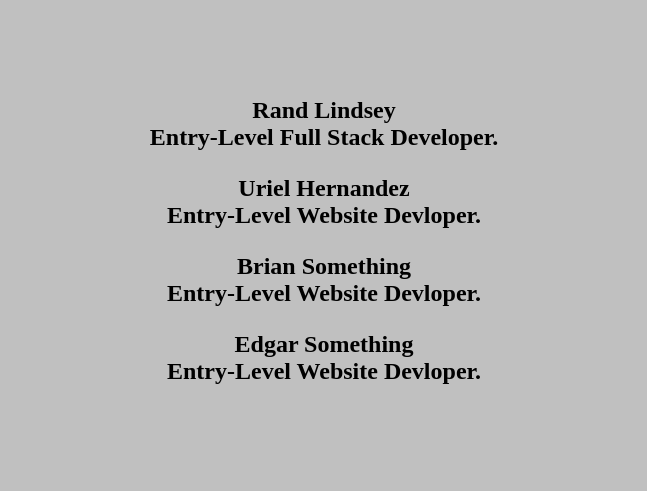
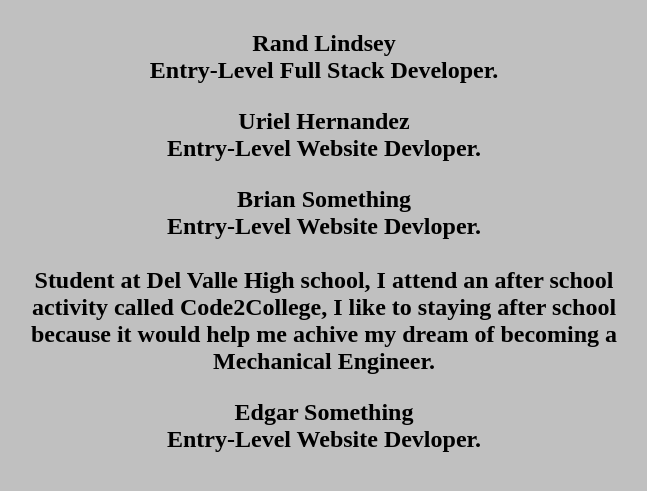
Before and after one commit to The-Dungeon-Master-Coder/Civics-Project, a plain HTML site: page about.html in a window 1280 px wide. Shown: the part 179-670 px from the top of the page, without its empty margins (316-963 px from the left). Drawn offline with Linux system fonts and the light colour scheme; a script that the page names is missing.

Commit message:
Update about.html

```diff
--- a/about.html
+++ b/about.html
@@ -32,7 +32,7 @@
 
 
   </style>
-    <link href="style.css" rel="stylesheet" type="text/css" />
+  <link href="style.css" rel="stylesheet" type="text/css" />
   </head>
   <body>
     <script src="script.js"></script>
@@ -42,24 +42,24 @@
   <h2>
     <center>
         <p> Rand Lindsey <br>
-        Entry-Level Full Stack Developer.<br></p>
+        Entry-Level Full Stack Developer.<br>
+        </p>
 
         <p>Uriel Hernandez <br>
             Entry-Level Website Devloper. <br> </p>
 
               <p>Brian Something <br>
-              Entry-Level Website Devloper.<br></p>
+              Entry-Level Website Devloper.<br>
+              <br>Student at Del Valle High school, I attend an after school activity called Code2College, I like to staying after school because it would help me achive my dream of becoming a Mechanical Engineer.</p>
+
 
               <p>Edgar Something <br>
                Entry-Level Website Devloper.<br></p>
 
 
-      </center>
-    </h2>
 
-
-
-
+    </center>
+  </h2>
 
   </body>
 
```
